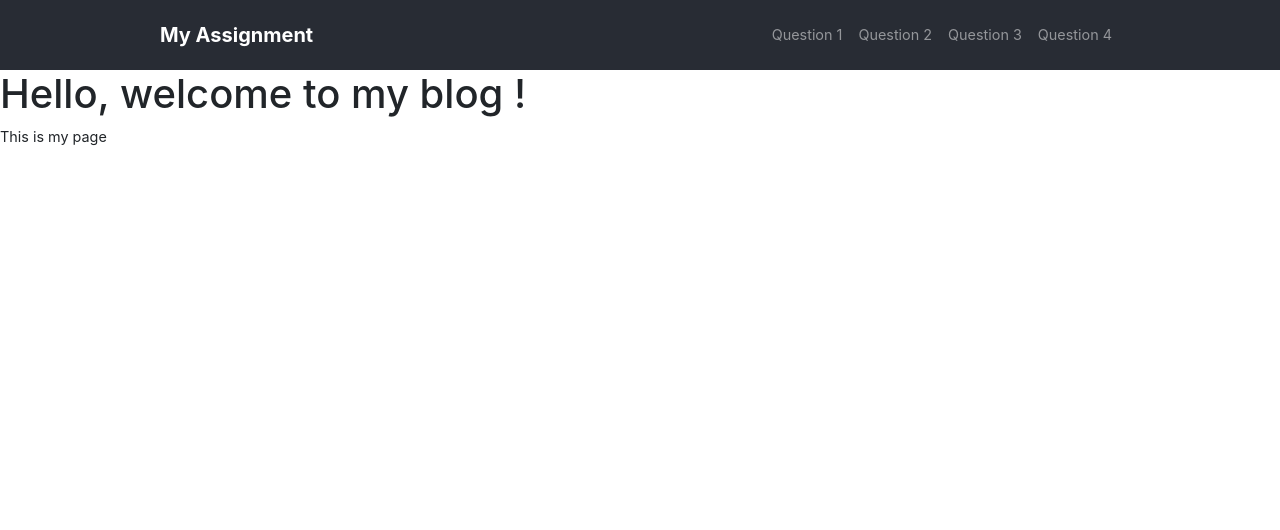
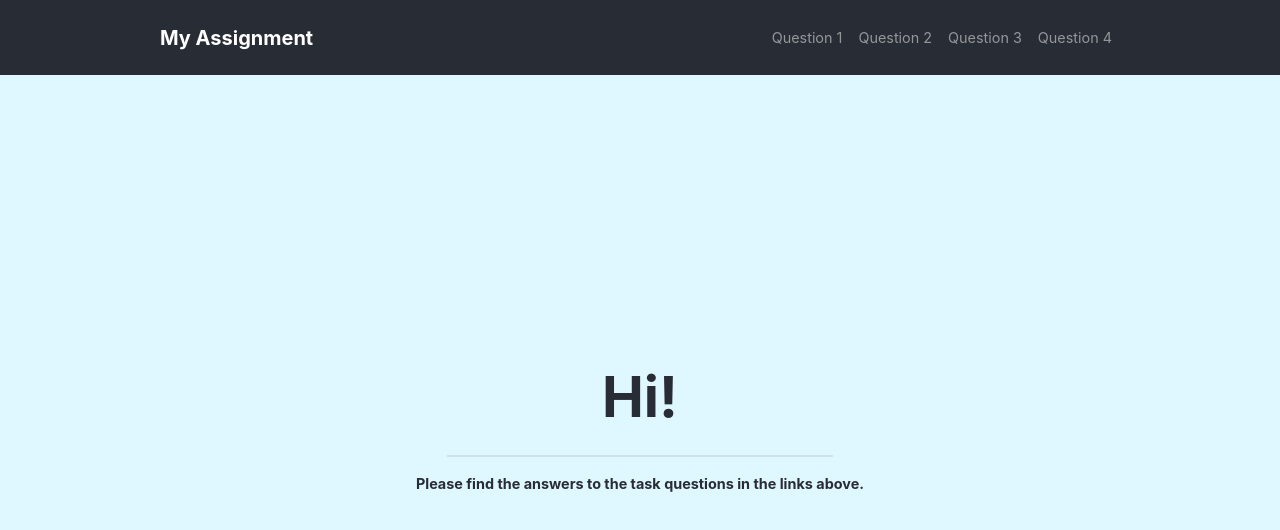
Before and after one commit to danielamifsud98/react-express-app, a React (Create React App) app in the folder client/: page / in a window 1280 px wide. Shown: the top 530 px of the page. Built offline with nearby package versions, Linux system fonts and the light colour scheme.

Commit message:
Latest changes to homepage, not found page and question 3

```diff
--- a/client/src/App.css
+++ b/client/src/App.css
@@ -1,10 +1,11 @@
-#page-body {
-    transition: margin-left .5s;
+#page-body{
+    min-height: calc(100vh - 75px)
 }
 
 .dark-color {
     background-color: #282c34;
-    padding: 15px 10rem;
+    padding: 0px 10rem;
+    height: 75px;
 }
 
 .navbar-title {
@@ -69,3 +70,9 @@
     border-radius: 25px;
     box-shadow: 3px 1px 12px 0px #b9b9b9;
 }
+
+.homepage{
+    height: calc(100vh - 75px);
+    background: #dff8ff;
+    color: #282c34;
+}
--- a/client/src/components/QuestionThree.js
+++ b/client/src/components/QuestionThree.js
@@ -28,7 +28,7 @@ const QuestionThree = () => {
 
     return (
         <>
-            <div className="form-group form-group-question">
+            <div className="form-group form-group-question mb-4">
                 <label className="font-weight-bold">Filter through the list of countries:</label>
                 <div className="row">
                     <div className="col col-12">
--- a/client/src/index.css
+++ b/client/src/index.css
@@ -1,3 +1,7 @@
+#root{
+  min-height: 100vh;
+}
+
 body {
   margin: 0;
   font-family: -apple-system, BlinkMacSystemFont, 'Segoe UI', 'Roboto', 'Oxygen',
@@ -6,6 +10,7 @@ body {
   -webkit-font-smoothing: antialiased;
   -moz-osx-font-smoothing: grayscale;
   font-size:0.9rem;
+  min-height: 100vh;
 }
 
 code {
--- a/client/src/pages/HomePage.js
+++ b/client/src/pages/HomePage.js
@@ -1,10 +1,10 @@
 import React from 'react';
 
 const HomePage = () => (
-    <React.Fragment>
-        <h1>Hello, welcome to my blog !</h1>
-        <p>This is my page</p>
-    </React.Fragment>
-
+    <div className="d-flex flex-column justify-content-center align-items-center homepage">
+        <h1 style={{fontSize: "3.5rem"}}className="font-weight-bold mb-2">Hi!</h1>
+        <hr style={{border: "0.5px solid #90909038", width: "30%"}}/>
+        <p className="font-weight-bold">Please find the answers to the task questions in the links above.</p>
+    </div>
 )
 export default HomePage;
--- a/client/src/pages/NotFoundPage.js
+++ b/client/src/pages/NotFoundPage.js
@@ -1,7 +1,8 @@
 import React from 'react';
+import Header from '../components/Header';
 
 const NotFoundPage = () => (
-    <h1>404: Page Not Found</h1>
+    <Header title="404: Page Not Found" text="Could not find the page you are looking for."/>
 )
 
 export default NotFoundPage;
```
